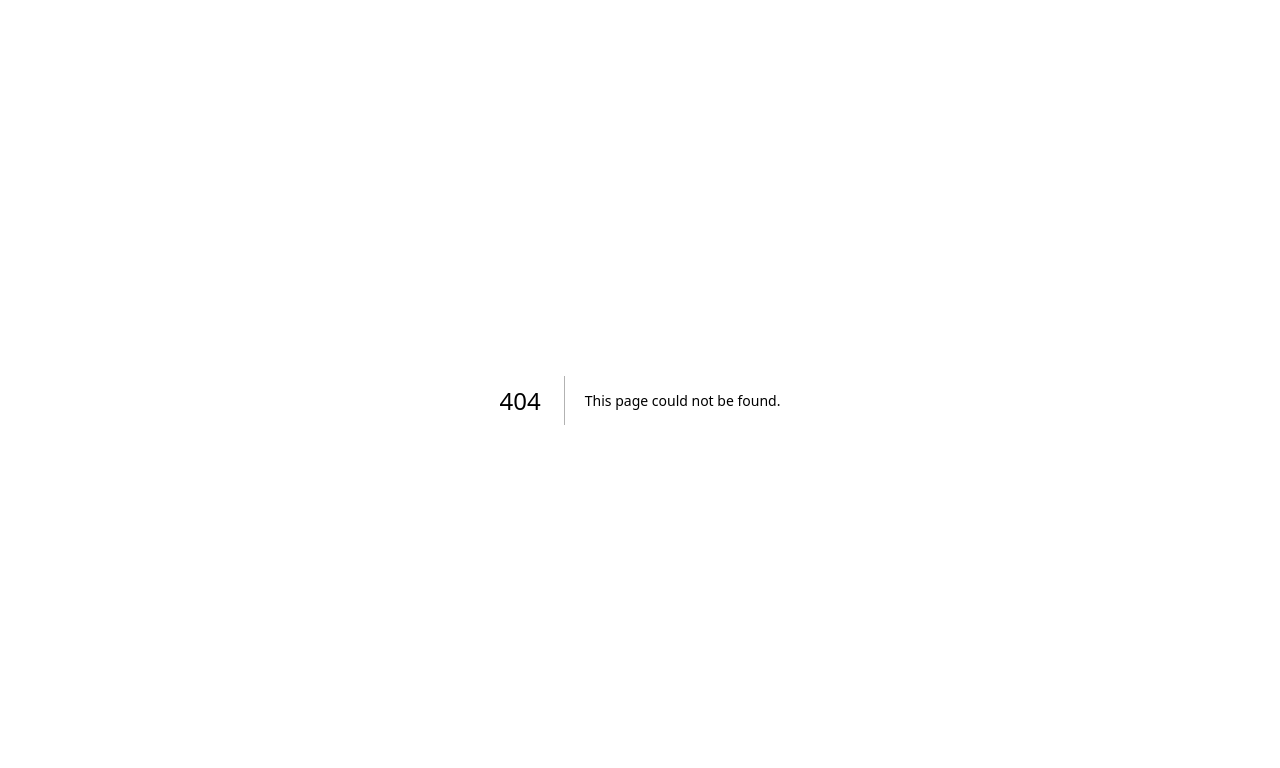
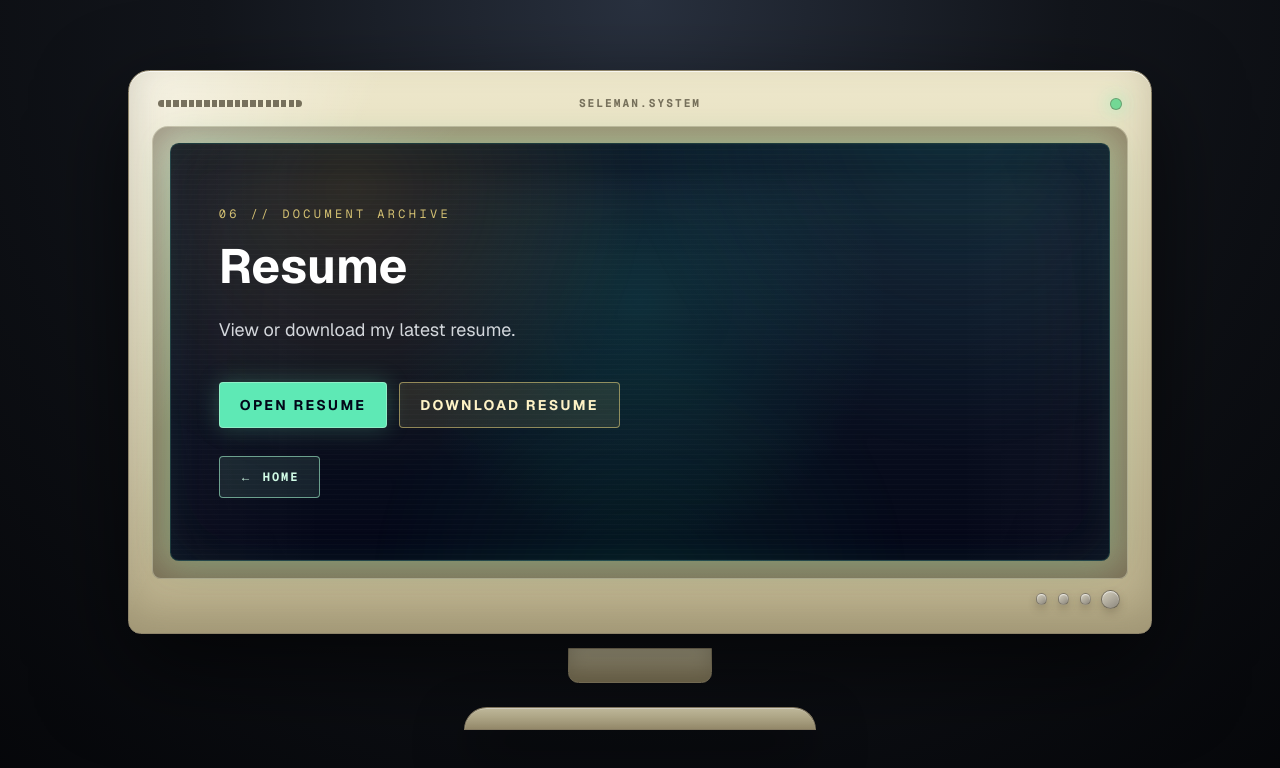
Before and after one commit to Seleman5/retro-portfolio, a Next.js app: page /resume in a window 1280 px wide. Before the commit this address had no page. Shown: the top 768 px of the page. Built offline with nearby package versions, Linux system fonts and the light colour scheme.

Commit message:
added my resume

```diff
--- a/src/app/page.tsx
+++ b/src/app/page.tsx
@@ -6,6 +6,7 @@ const navItems = [
   { label: "Experience", href: "/experience" },
   { label: "Projects", href: "/projects" },
   { label: "Skills", href: "/skills" },
+  { label: "Resume", href: "/resume" },
   { label: "Contact", href: "/contact" },
 ];
 
--- /dev/null
+++ b/src/app/resume/page.tsx
@@ -0,0 +1,74 @@
+import type { Metadata } from "next";
+import Link from "next/link";
+
+export const metadata: Metadata = {
+  title: "Resume | Seleman Shinwarie",
+};
+
+export default function ResumePage() {
+  return (
+    <main className="min-h-screen overflow-hidden bg-[radial-gradient(circle_at_top,#29313f_0%,#12151b_42%,#050609_100%)] px-4 py-8 text-slate-100 sm:px-6 lg:px-8">
+      <div className="mx-auto flex min-h-[calc(100vh-4rem)] w-full max-w-5xl flex-col items-center justify-center gap-6">
+        <div className="crt-monitor w-full" aria-label="Resume portfolio monitor">
+          <div className="crt-topbar">
+            <span className="crt-vent" />
+            <span className="crt-brand">SELEMAN.SYSTEM</span>
+            <span className="crt-power" aria-hidden="true" />
+          </div>
+
+          <div className="crt-bezel">
+            <div className="crt-screen">
+              <div className="crt-scanlines" aria-hidden="true" />
+              <div className="crt-glow" aria-hidden="true" />
+
+              <div className="relative z-10 flex min-h-[min(52vh,520px)] flex-col justify-center p-5 sm:p-8 lg:p-12">
+                <p className="font-mono text-xs uppercase tracking-[0.28em] text-amber-200/80">
+                  06 // Document archive
+                </p>
+                <h1 className="mt-5 text-4xl font-bold text-white sm:text-5xl">
+                  Resume
+                </h1>
+                <p className="mt-6 max-w-2xl text-base leading-8 text-slate-100/86 sm:text-lg">
+                  View or download my latest resume.
+                </p>
+                <div className="mt-9 flex flex-col gap-3 sm:flex-row">
+                  <a
+                    className="inline-flex items-center justify-center rounded-sm border border-emerald-200/70 bg-emerald-300 px-5 py-3 text-sm font-bold uppercase tracking-[0.1em] text-slate-950 shadow-[0_0_22px_rgba(110,231,183,0.25)] transition hover:bg-emerald-200 focus:outline-none focus:ring-2 focus:ring-emerald-100 sm:tracking-[0.16em]"
+                    href="/Seleman-Shinwarie-Resume.pdf"
+                    rel="noreferrer"
+                    target="_blank"
+                  >
+                    Open Resume
+                  </a>
+                  <a
+                    className="inline-flex items-center justify-center rounded-sm border border-amber-200/50 bg-amber-200/10 px-5 py-3 text-sm font-bold uppercase tracking-[0.1em] text-amber-100 transition hover:bg-amber-200/20 focus:outline-none focus:ring-2 focus:ring-amber-100/70 sm:tracking-[0.16em]"
+                    download
+                    href="/Seleman-Shinwarie-Resume.pdf"
+                  >
+                    Download Resume
+                  </a>
+                </div>
+                <Link
+                  className="mt-7 inline-flex w-fit items-center justify-center rounded-sm border border-emerald-200/60 bg-emerald-200/10 px-5 py-3 font-mono text-xs font-bold uppercase tracking-[0.16em] text-emerald-100 transition hover:bg-emerald-200/20 focus:outline-none focus:ring-2 focus:ring-emerald-100"
+                  href="/"
+                >
+                  ← Home
+                </Link>
+              </div>
+            </div>
+          </div>
+
+          <div className="crt-controls" aria-hidden="true">
+            <span />
+            <span />
+            <span />
+            <span className="crt-knob" />
+          </div>
+        </div>
+
+        <div className="crt-neck" aria-hidden="true" />
+        <div className="crt-base" aria-hidden="true" />
+      </div>
+    </main>
+  );
+}
```
Also changed, not shown: 1 other file (tests, documents, lock files or other folders).
